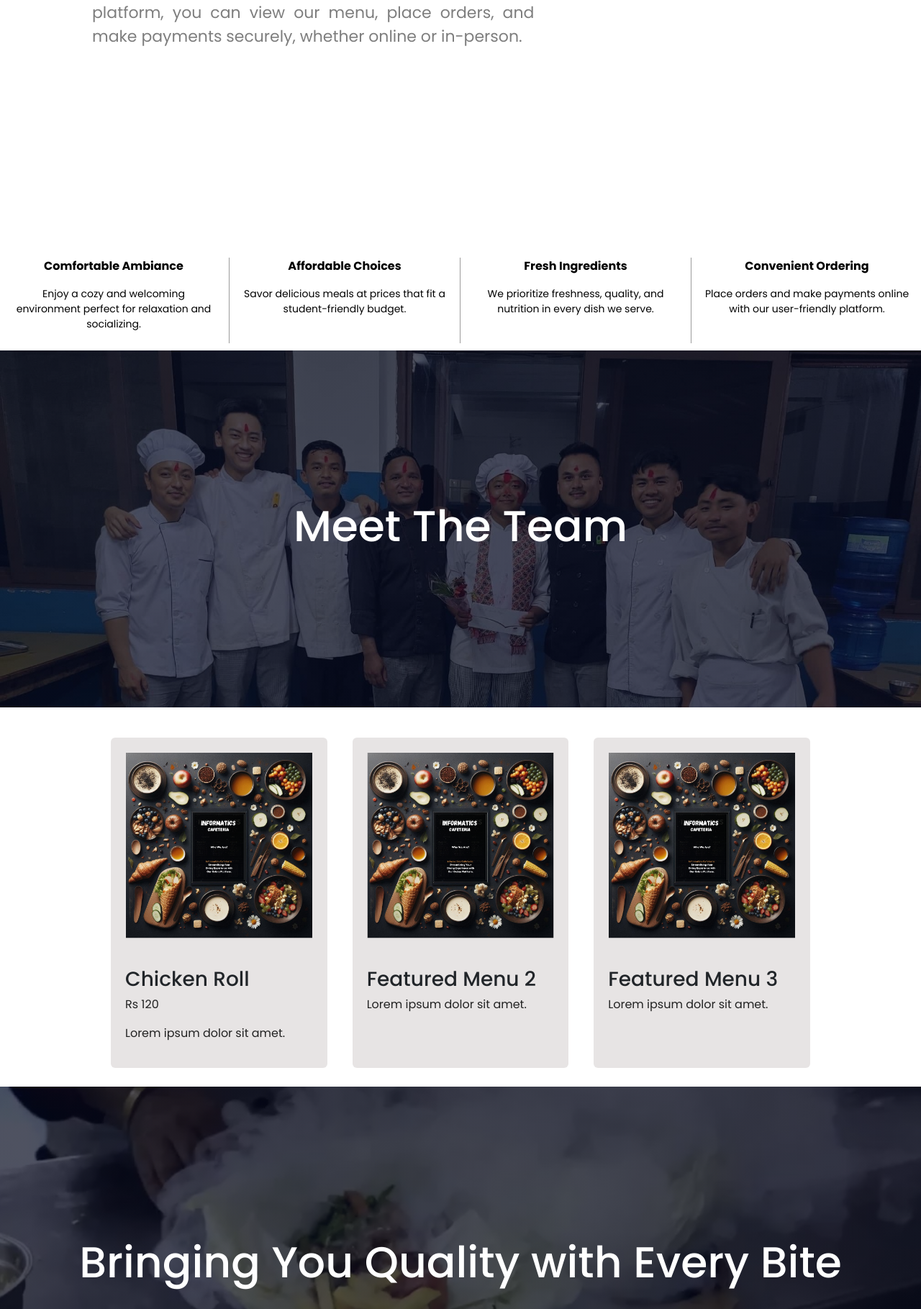
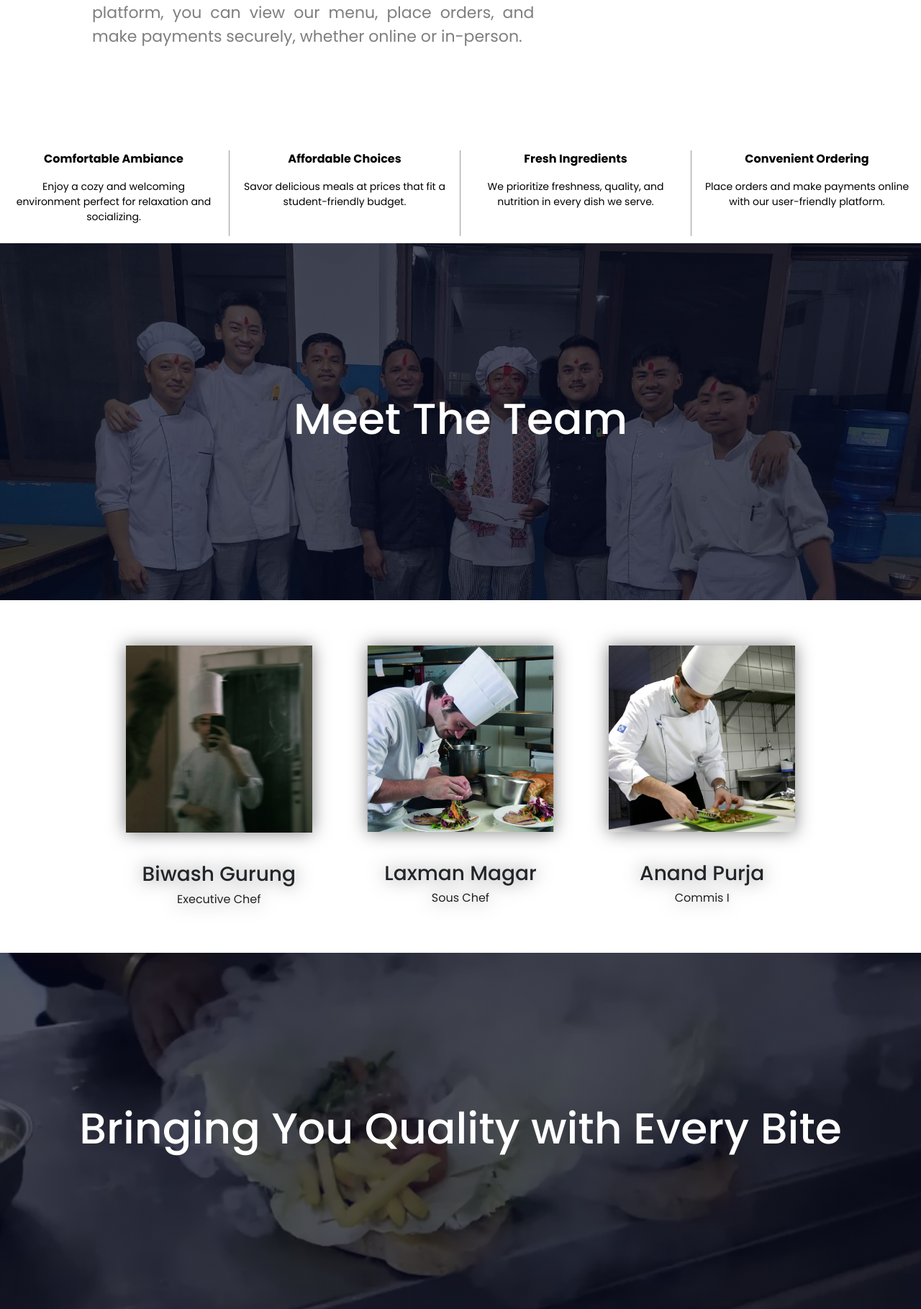
Before and after one commit to BiwashGurung/InformaticsCafeteria-FYP, a Django app: page /aboutus/ in a window 1280 px wide; the page is wider, and only the part inside the window is pictured. Shown: the part 1268-3087 px from the top of that part at 72% size. Run offline with Django 5.2, Linux system fonts and the light colour scheme; some libraries are stand-ins or nearby versions.

Commit message:
FEAT: update about us section layout, enhance team member details, and improve hover effects

```diff
--- a/static/cafeteria_css/aboutus.css
+++ b/static/cafeteria_css/aboutus.css
@@ -44,7 +44,7 @@
 }
 .about-container {
   width: 100%;
-  min-height: 100vh;
+  min-height: auto;
   background-color: #fff;
 }
 .flex-2 {
@@ -162,8 +162,8 @@
 }
 .ourTeamDetails {
   position: relative;
-  background-color: #d8d2d299;
   border-radius: 6px;
+  filter: drop-shadow(0 0 0.75rem #7e7e7e);
 }
 .ourTeamDetails img {
   max-width: 100%;
@@ -173,8 +173,8 @@
 }
 .ourTeamDetails:hover {
   cursor: pointer;
-  opacity: 0.5;
-  transition: 0.5s;
+  opacity: 0.9;
+  transform: scale(1.05);
 }
 .ourTeam-description {
   padding: 20px;
@@ -182,10 +182,13 @@
 .ourTeam-description h3 {
   font-size: 28px;
   margin-bottom: 6px;
+  text-align: center;
+
 }
 .ourTeam-description p {
   color: #222;
   line-height: 1.5;
+  text-align: center;
 }
 @media (max-width: 768px) {
   .hero-section {
--- a/templates/cafeteria/aboutus.html
+++ b/templates/cafeteria/aboutus.html
@@ -31,13 +31,12 @@
       <h2>Your Favorite Dining Spot at Informatics College Pokhara</h2>
       <p>
         At Informatics Cafeteria, we are dedicated to providing a variety of
-          delicious meals, from local Nepali dishes to international
-          favorites. Our chefs use the freshest ingredients to craft meals
-          that satisfy all tastes and dietary preferences. With our
-          easy-to-use online platform, you can view our menu, place orders,
-          and make payments securely, whether online or in-person.
+        delicious meals, from local Nepali dishes to international favorites.
+        Our chefs use the freshest ingredients to craft meals that satisfy all
+        tastes and dietary preferences. With our easy-to-use online platform,
+        you can view our menu, place orders, and make payments securely, whether
+        online or in-person.
       </p>
-
     </div>
     <div class="about-image">
       <img src="{% static 'Images/about_chef.jpg' %}" alt="About Chefs" />
@@ -59,8 +58,7 @@
       <div class="col-md-3 px-3 border-line">
         <p class="text-black fw-bold">Affordable Choices</p>
         <p class="small mt-2 text-black">
-            Savor delicious meals at prices that fit a student-friendly
-            budget.
+          Savor delicious meals at prices that fit a student-friendly budget.
         </p>
       </div>
       <div class="col-md-3 px-3 border-line">
@@ -73,15 +71,13 @@
       <div class="col-md-3 px-3">
         <p class="text-black fw-bold">Convenient Ordering</p>
         <p class="small mt-2 text-black">
-            Place orders and make payments online with our user-friendly
-            platform.
+          Place orders and make payments online with our user-friendly platform.
         </p>
       </div>
     </div>
   </div>
 </div>
 <!-- Call to Action Ends here -->
-
 
 <section class="hero-section">
   <div class="text-box">
@@ -91,52 +87,51 @@
 
 <section id="ourTeam-Container">
   <div class="ourTeamDetails">
-      <img src="{% static 'Images/about.png' %}" alt="" />
+    <img src="{% static 'Images/ChefBiwashGurung.jpg' %}" alt="Executive Chef Biwash Gurung" />
     <div class="ourTeam-description">
-        <h3>Chicken Roll</h3>
-        <p class="price">Rs 120</p>
-        <p>Lorem ipsum dolor sit amet.</p>
+      <h3>Biwash Gurung</h3>
+      <p>Executive Chef</p>
     </div>
   </div>
   <div class="ourTeamDetails">
-      <img src="{% static 'Images/about.png' %}" alt="" />
+    <img src="{% static 'Images/Laxman.jpg' %}" alt="Sous Chef Laxman" />
 
     <div class="ourTeam-description">
-        <h3>Featured Menu 2</h3>
-        <p>Lorem ipsum dolor sit amet.</p>
+      <h3>Laxman Magar</h3>
+      <p>Sous Chef</p>
     </div>
   </div>
 
   <div class="ourTeamDetails">
-      <img src="{% static 'Images/about.png' %}" alt="" />
+    <img src="{% static 'Images/Anand.jpg' %}" alt="Commis Anand" />
 
     <div class="ourTeam-description">
-        <h3>Featured Menu 3</h3>
-        <p>Lorem ipsum dolor sit amet.</p>
+      <h3>Anand Purja</h3>
+      <p>Commis I</p>
     </div>
   </div>
 </section>
 
 <section class="hero-section-1">
   <div class="text-box">
-      <h1>Bringing You Quality with Every Bite </h1>
+    <h1>Bringing You Quality with Every Bite</h1>
   </div>
 </section>
 
 <section id="ourTeam-Container-second">
   <div class="ourTeamDetails">
-      <img src="{% static 'Images/about.png' %}" alt="" />
+    <img src="{% static 'Images/Amar.jpg' %}" alt="Commis Amar" />
     <div class="ourTeam-description">
-        <h3>Featured Menu 3</h3>
-        <p>Lorem ipsum dolor sit amet.</p>
+      <h3>Amar Thapa Magar</h3>
+      <p> Commis II</p>
     </div>
   </div>
   <div class="ourTeamDetails">
-      <img src="{% static 'Images/about.png' %}" alt="" />
+    <img src="{% static 'Images/Krishna.jpg' %}" alt="Commis Krishna" />
 
     <div class="ourTeam-description">
-        <h3>Featured Menu 4</h3>
-        <p>Lorem ipsum dolor sit amet.</p>
+      <h3>Krishna Sen</h3>
+      <p> Commis III</p>
     </div>
   </div>
 </section>
```
Also changed, not shown: static/Images/Amar.jpg (added), static/Images/Anand.jpg (added), static/Images/ChefBiwashGurung.jpg (added), static/Images/Krishna.jpg (added), static/Images/Laxman.jpg (added). Lines whose indentation alone changed are shown as unchanged.
